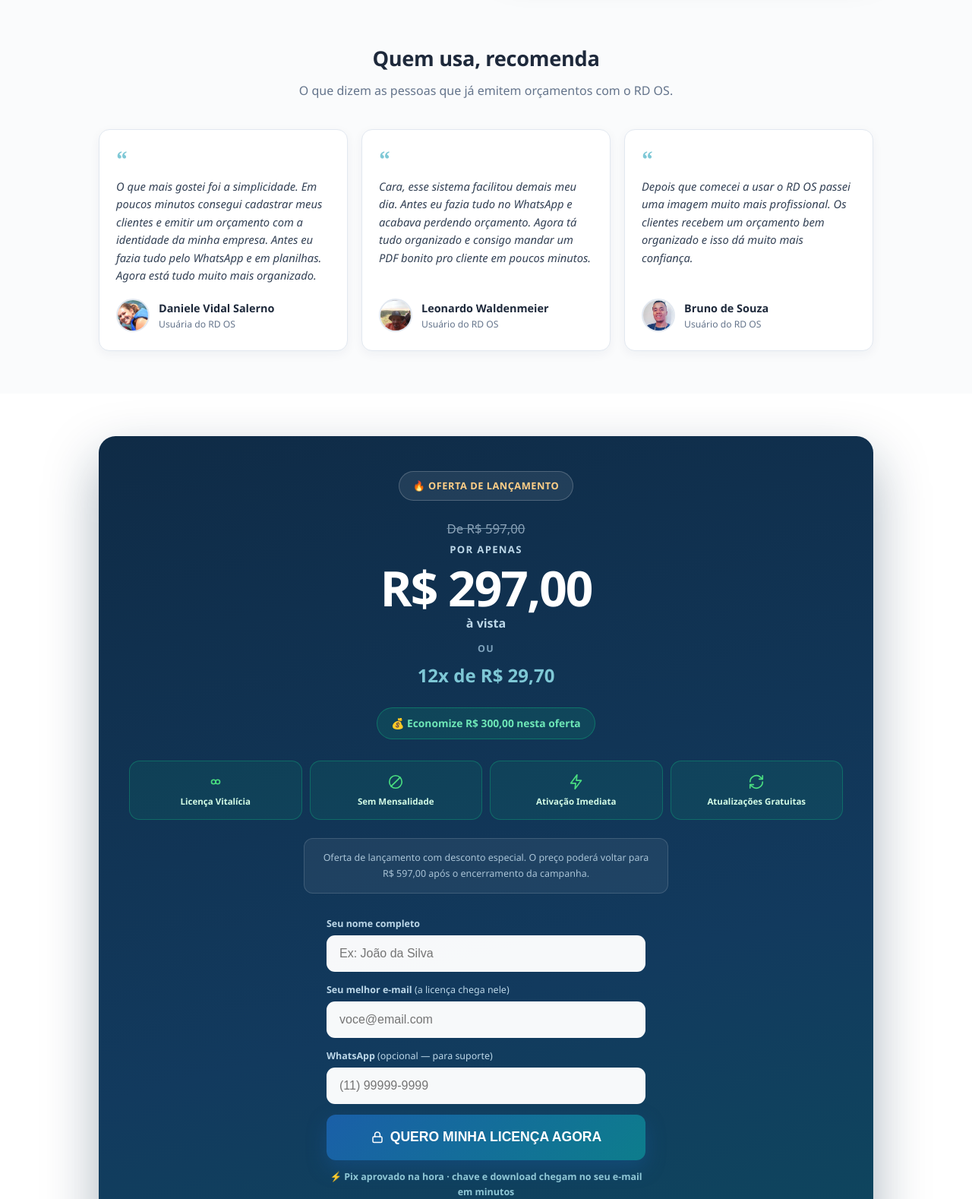
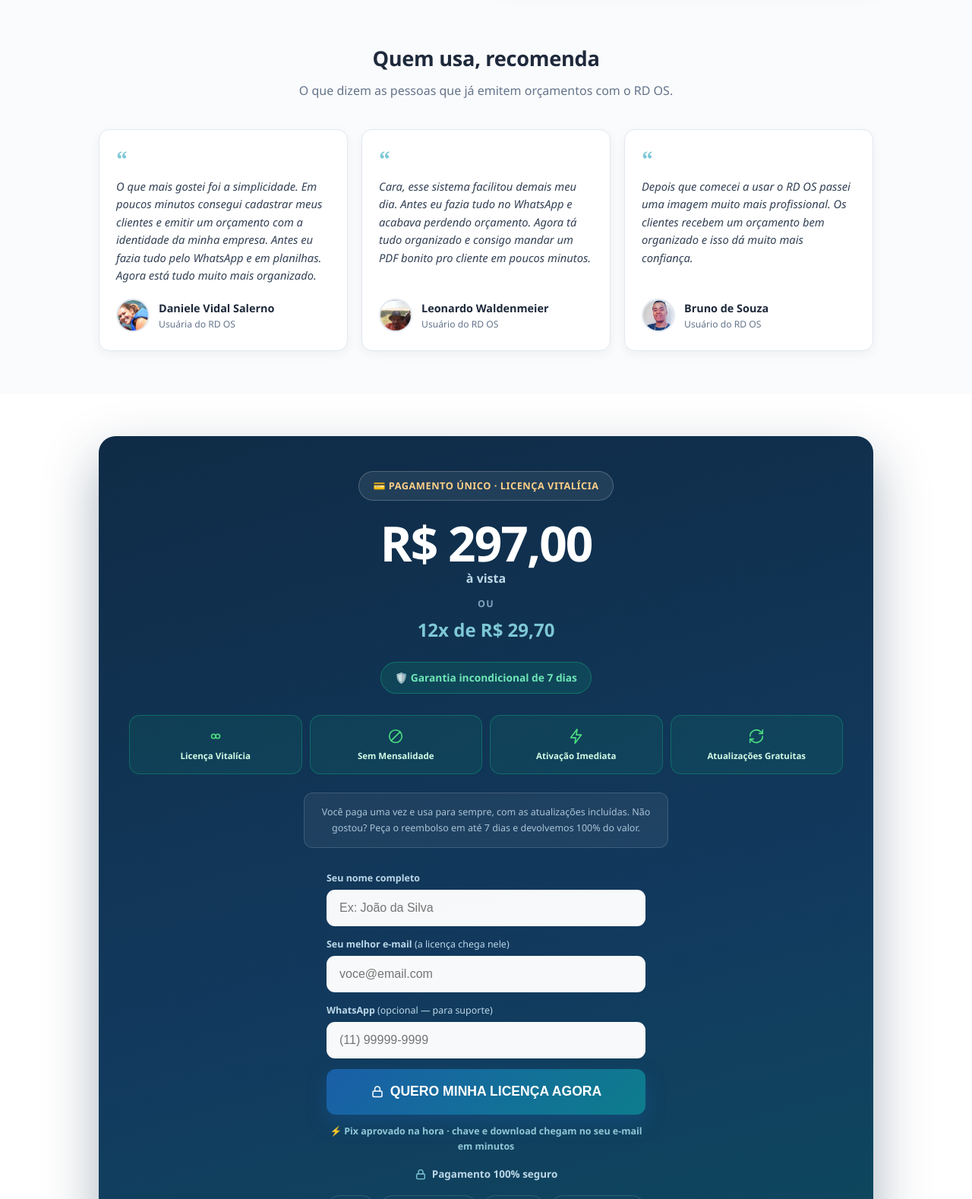
Before and after one commit to wrodrigow/rdsolucoes-os-platform, a Flask app: page /lp in a window 1280 px wide. Shown: the part 4030-5608 px from the top of the page at 76% size. Run offline with Flask 3, Linux system fonts and the light colour scheme; data comes from the database, SQL or seed files in the repository; data that the repository does not hold is empty; some libraries are stand-ins or nearby versions.

Commit message:
Vendas do desktop: sem preço "De" e garantia de 7 dias igual em todo lugar
- Tira o preço riscado (R$ 497 / R$ 597), o "Economize" e a urgência de
  "oferta de lançamento / por tempo limitado" da home, planos, LP e checkout.
  Nunca houve preço anterior praticado; o campo "Preço De" saiu do admin.
- Termos, FAQ, planos e FAQ da Área do Cliente passam a dizer o mesmo que a
  venda: garantia incondicional de 7 dias, com reembolso integral.

Co-Authored-By: Claude Opus 5.5 <noreply@anthropic.com>

```diff
--- a/app/routes/admin.py
+++ b/app/routes/admin.py
@@ -444,7 +444,7 @@ def configuracoes():
             "gads_developer_token", "gads_client_id", "gads_client_secret", "gads_refresh_token",
             "gads_customer_id", "gads_login_customer_id", "gads_campaign_id",
             "produto_nome", "produto_preco",
-            "produto_preco_de", "produto_versao", "mail_sender_name", "mail_footer", "mail_suporte",
+            "produto_versao", "mail_sender_name", "mail_footer", "mail_suporte",
         ]
         for chave in chaves_editaveis:
             valor = request.form.get(chave, "").strip()
--- a/app/routes/main.py
+++ b/app/routes/main.py
@@ -96,15 +96,9 @@ def lp():
     from ..models.traffic_event import TrafficEvent
     TrafficEvent.registrar("lp_view", request)
 
+    # Sem preço "De": nunca houve um preço anterior praticado (decisão do Rodrigo, 28/09/2026)
     preco = float(SiteConfig.get("produto_preco", "297.00"))
-    try:
-        preco_de = float(SiteConfig.get("produto_preco_de") or 0)
-    except ValueError:
-        preco_de = 0.0
-    if preco_de <= preco:
-        preco_de = 597.0
     parcela = preco * 1.2 / 12  # 12x com acréscimo embutido (~20%)
-    economia = preco_de - preco
 
     def _fmt(v):
         return f"{v:,.2f}".replace(",", "X").replace(".", ",").replace("X", ".")
@@ -114,9 +108,7 @@ def lp():
         "marketing/lp.html",
         preco=preco,
         preco_fmt=_fmt(preco),
-        preco_de_fmt=_fmt(preco_de),
         parcela_fmt=_fmt(parcela),
-        economia_fmt=_fmt(economia),
         keys_disponiveis=keys_disponiveis,
     )
 
--- a/app/templates/admin/configuracoes.html
+++ b/app/templates/admin/configuracoes.html
@@ -147,10 +147,6 @@
         <input type="number" name="produto_preco" class="adm-input" value="{{ cfg.produto_preco or '297.00' }}" step="0.01" min="0"/>
       </div>
       <div class="adm-form-group">
-        <label class="adm-label">Preço riscado / "De:" (R$) — deixe vazio para não exibir</label>
-        <input type="number" name="produto_preco_de" class="adm-input" value="{{ cfg.produto_preco_de or '' }}" step="0.01" min="0" placeholder="497.00"/>
-      </div>
-      <div class="adm-form-group">
         <label class="adm-label">Versão atual do produto</label>
         <input type="text" name="produto_versao" class="adm-input" value="{{ cfg.produto_versao or '' }}" placeholder="1.19"/>
       </div>
--- a/app/templates/checkout/checkout.html
+++ b/app/templates/checkout/checkout.html
@@ -41,7 +41,6 @@
               </div>
             </div>
             <div class="checkout-price">
-              <div style="font-size:0.8rem;color:var(--text-muted);text-decoration:line-through;">R$ 497,00</div>
               <div style="font-size:1.6rem;font-weight:900;color:var(--white);">R$ {{ "%.2f"|format(preco) | replace('.', ',') }}</div>
             </div>
           </div>
@@ -76,7 +75,6 @@
       <div>
         <div class="card" style="position:sticky;top:90px;border-color:rgba(26,95,168,0.35);background:rgba(10,15,28,0.9);">
           <div style="text-align:center;margin-bottom:24px;">
-            <div style="font-size:0.82rem;color:var(--text-muted);text-decoration:line-through;margin-bottom:4px;">De R$ 497,00</div>
             <div style="font-size:2.8rem;font-weight:900;color:var(--white);line-height:1;">
               <span style="font-size:1.3rem;vertical-align:top;line-height:2.2;">R$</span>{{ "%.2f"|format(preco)|replace('.00','') }}<span style="font-size:1rem;vertical-align:top;line-height:3.5;">,00</span>
             </div>
--- a/app/templates/client/faq_client.html
+++ b/app/templates/client/faq_client.html
@@ -33,7 +33,7 @@
     ('💳 Pagamento e Compra', [
       ('Quais formas de pagamento são aceitas?', 'PIX (aprovação imediata), Cartão de crédito (aprovação imediata) e Boleto bancário (1 dia útil após compensação).'),
       ('A compra é segura?', 'Sim. O pagamento é processado pelo Mercado Pago, uma das maiores plataformas de pagamento da América Latina, com criptografia e proteção antifraude.'),
-      ('Posso pedir reembolso?', 'Por se tratar de software com entrega digital imediata, avalie bem antes de comprar. Em caso de problemas técnicos, tentamos resolver antes de qualquer reembolso. Entre em contato com o suporte.'),
+      ('Posso pedir reembolso?', 'Sim: garantia incondicional de 7 dias. Se não gostar, peça o reembolso em até 7 dias depois da compra e devolvemos 100% do valor, sem precisar justificar; a chave de ativação é desativada. Depois desse prazo, nosso suporte continua ajudando com qualquer problema técnico. Para pedir, fale com o suporte.'),
     ]),
   ] %}
 
--- a/app/templates/marketing/faq.html
+++ b/app/templates/marketing/faq.html
@@ -18,7 +18,7 @@
         ('O pagamento é seguro?', 'Sim. Utilizamos o Mercado Pago, uma das maiores plataformas de pagamento da América Latina, com criptografia SSL e proteção antifraude.'),
         ('Tem parcelamento?', 'O valor de R$297 é cobrado em pagamento único. Não há parcelamento disponível, pois o valor já é significativamente menor que alternativas com mensalidade.'),
         ('O que acontece após o pagamento?', 'Para PIX e cartão, a aprovação é imediata. Você recebe um e-mail com sua chave de ativação em segundos. Para boleto, o prazo é de até 1 dia útil após compensação bancária.'),
-        ('Posso pedir reembolso?', 'Por se tratar de software com entrega digital imediata, orientamos avaliar bem antes de comprar. Em caso de problemas técnicos, nosso suporte tenta resolver antes de qualquer reembolso. Entre em contato caso tenha dificuldades.'),
+        ('Posso pedir reembolso?', 'Sim: garantia incondicional de 7 dias. Se não gostar, peça o reembolso em até 7 dias depois da compra e devolvemos 100% do valor, sem precisar justificar; a chave de ativação é desativada. Depois desse prazo, nosso suporte continua ajudando com qualquer problema técnico.'),
       ]),
       ('📥 Download e Instalação', [
         ('Como faço o download após a compra?', 'Após a confirmação do pagamento, você pode baixar o instalador diretamente na Área do Cliente, em Downloads. O link fica disponível 24 horas por dia, 7 dias por semana.'),
--- a/app/templates/marketing/home.html
+++ b/app/templates/marketing/home.html
@@ -332,7 +332,6 @@
       <h3 style="color:#fff;margin-bottom:8px;">RD OS</h3>
       <p style="color:rgba(255,255,255,0.5);font-size:0.9rem;margin-bottom:16px;">Pagamento único — use em 1 computador</p>
       <div class="pricing-price">
-        <div class="price-from">De R$497 por apenas</div>
         <div>
           <span class="price-currency">R$</span><span class="price-value">297</span><span class="price-cents">,00</span>
         </div>
@@ -481,7 +480,7 @@
 <section class="cta-final" aria-label="Chamada para ação final">
   <div class="container" style="position:relative;z-index:2;">
     <div class="hero-eyebrow" style="margin-bottom:24px;display:inline-flex;">
-      <i class="fa-solid fa-bolt"></i> Oferta por tempo limitado
+      <i class="fa-solid fa-bolt"></i> Pagamento único, garantia de 7 dias
     </div>
     <h2 style="max-width:700px;margin:0 auto 20px;">
       Sua empresa mais organizada,<br><span class="text-gradient">mais profissional</span> e mais lucrativa.
--- a/app/templates/marketing/lp.html
+++ b/app/templates/marketing/lp.html
@@ -458,15 +458,13 @@ body.bar-on .wa-float{bottom:88px;}
 <section id="comprar">
   <div class="wrap">
     <div class="oferta">
-      <div class="oferta-tag">🔥 OFERTA DE LANÇAMENTO</div>
+      <div class="oferta-tag">💳 PAGAMENTO ÚNICO · LICENÇA VITALÍCIA</div>
 
-      <div class="preco-de">De R$ {{ preco_de_fmt }}</div>
-      <div class="preco-por">por apenas</div>
       <div class="preco-mega">R$ {{ preco_fmt }}<span class="avista">à vista</span></div>
       <div class="preco-ou">OU</div>
       <div class="preco-parcela">12x de R$ {{ parcela_fmt }}</div>
 
-      <div class="economia-badge">💰 Economize R$ {{ economia_fmt }} nesta oferta</div>
+      <div class="economia-badge">🛡️ Garantia incondicional de 7 dias</div>
 
       <div class="selos">
         <div class="selo-item">
@@ -487,7 +485,7 @@ body.bar-on .wa-float{bottom:88px;}
         </div>
       </div>
 
-      <div class="oportunidade-box">Oferta de lançamento com desconto especial. O preço poderá voltar para R$ {{ preco_de_fmt }} após o encerramento da campanha.</div>
+      <div class="oportunidade-box">Você paga uma vez e usa para sempre, com as atualizações incluídas. Não gostou? Peça o reembolso em até 7 dias e devolvemos 100% do valor.</div>
 
       {% with messages = get_flashed_messages(with_categories=true) %}
         {% for cat, msg in messages %}
--- a/app/templates/marketing/planos.html
+++ b/app/templates/marketing/planos.html
@@ -60,7 +60,6 @@
     <div style="max-width:480px;margin:0 auto;border:2px solid #0d7d8c;border-radius:16px;overflow:hidden;box-shadow:0 20px 60px rgba(13,125,140,0.15);">
       <div style="background:linear-gradient(135deg,#1a5fa8,#0d7d8c);padding:28px;text-align:center;">
         <div style="font-size:0.8rem;font-weight:700;color:rgba(255,255,255,0.7);text-transform:uppercase;letter-spacing:1px;margin-bottom:8px;">RD OS</div>
-        <div style="font-size:0.9rem;color:rgba(255,255,255,0.6);text-decoration:line-through;margin-bottom:4px;">De R$497</div>
         <div style="font-size:3rem;font-weight:900;color:#fff;line-height:1;">R$297</div>
         <div style="font-size:0.9rem;color:rgba(255,255,255,0.8);margin-top:6px;">pagamento único — licença vitalícia</div>
       </div>
@@ -104,7 +103,7 @@
       ('Vou pagar mensalidade algum dia?', 'Não. O modelo é de pagamento único. Você paga R$297 uma vez e usa o sistema pelo tempo que quiser, sem nenhuma cobrança adicional.'),
       ('As atualizações são pagas?', 'Não. Todas as atualizações futuras — novas funcionalidades, melhorias e correções — estão inclusas na licença sem custo extra.'),
       ('Posso instalar em mais de um computador?', 'Cada licença permite 1 instalação ativa. Em caso de formatação ou troca de computador, o suporte ajuda a transferir a licença.'),
-      ('Tem garantia?', 'Trabalhamos para resolver qualquer problema técnico que apareça. Por se tratar de software com entrega digital imediata, avalie bem antes de comprar. Em caso de dificuldades, nosso suporte está disponível para ajudar.'),
+      ('Tem garantia?', 'Sim: garantia incondicional de 7 dias. Se não gostar, peça o reembolso em até 7 dias depois da compra e devolvemos 100% do valor, sem precisar justificar; a chave de ativação é desativada. Depois desse prazo, nosso suporte continua ajudando com qualquer problema técnico.'),
     ] %}
     {% for q, a in faqs %}
     <div style="border:1px solid #e2e8f0;border-radius:10px;margin-bottom:10px;overflow:hidden;">
--- a/app/templates/marketing/termos.html
+++ b/app/templates/marketing/termos.html
@@ -42,7 +42,7 @@
       </ul>
 
       <h2 style="font-size:1.1rem;font-weight:800;color:#1e293b;margin:28px 0 10px;">4. Pagamento e Entrega</h2>
-      <p>O produto é entregue digitalmente. Após a confirmação do pagamento, a chave de ativação é enviada automaticamente por e-mail e disponibilizada na Área do Cliente. Por se tratar de entrega digital imediata, <strong>não há política de arrependimento após a ativação da chave</strong>.</p>
+      <p>O produto é entregue digitalmente. Após a confirmação do pagamento, a chave de ativação é enviada automaticamente por e-mail e disponibilizada na Área do Cliente. <strong>Garantia incondicional de 7 dias:</strong> você pode pedir o reembolso em até 7 dias depois da compra, sem precisar justificar, e devolvemos 100% do valor pago (Código de Defesa do Consumidor, art. 49). Com o reembolso, a chave de ativação é desativada.</p>
 
       <h2 style="font-size:1.1rem;font-weight:800;color:#1e293b;margin:28px 0 10px;">5. Limitação de Responsabilidade</h2>
       <p>O software é fornecido "como está". A RD Soluções não se responsabiliza por:</p>
```
